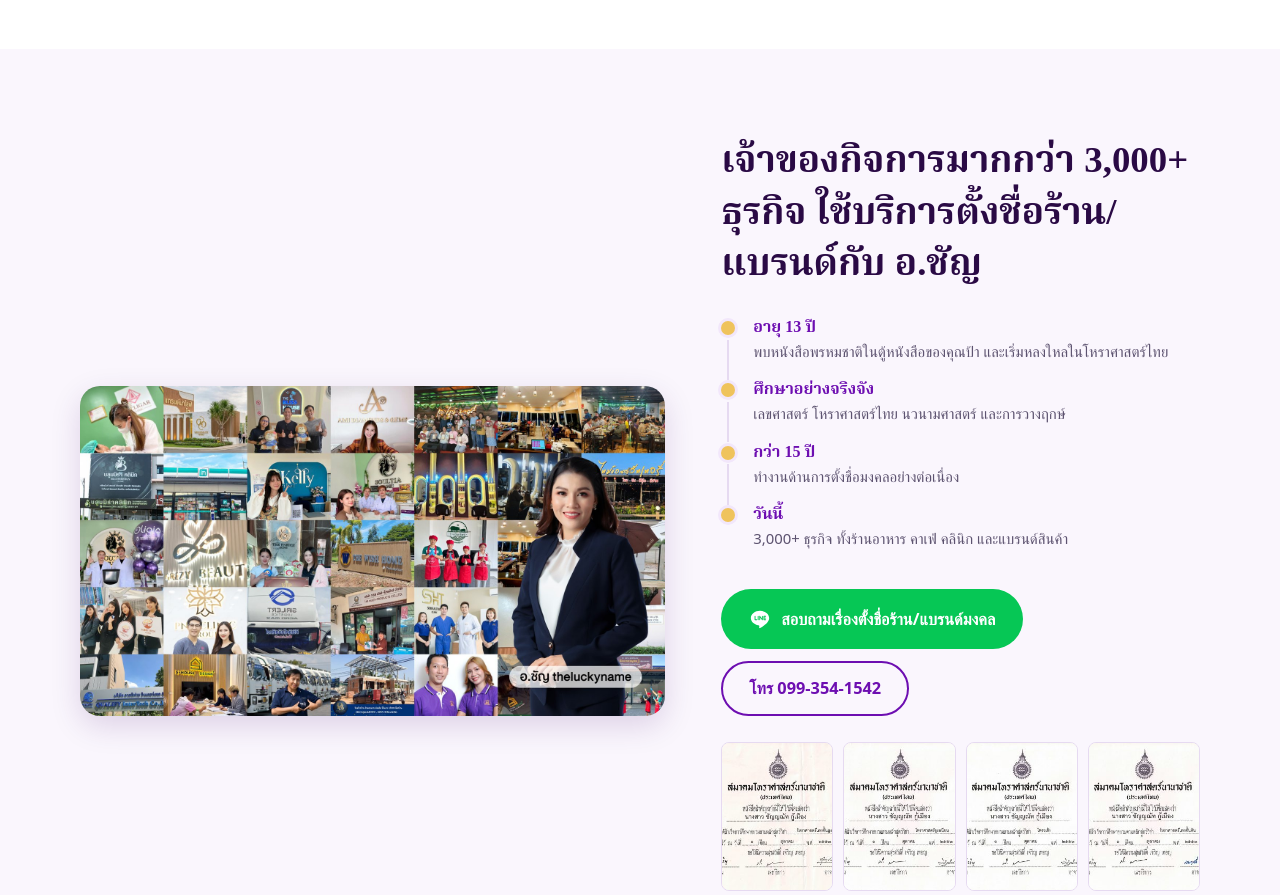
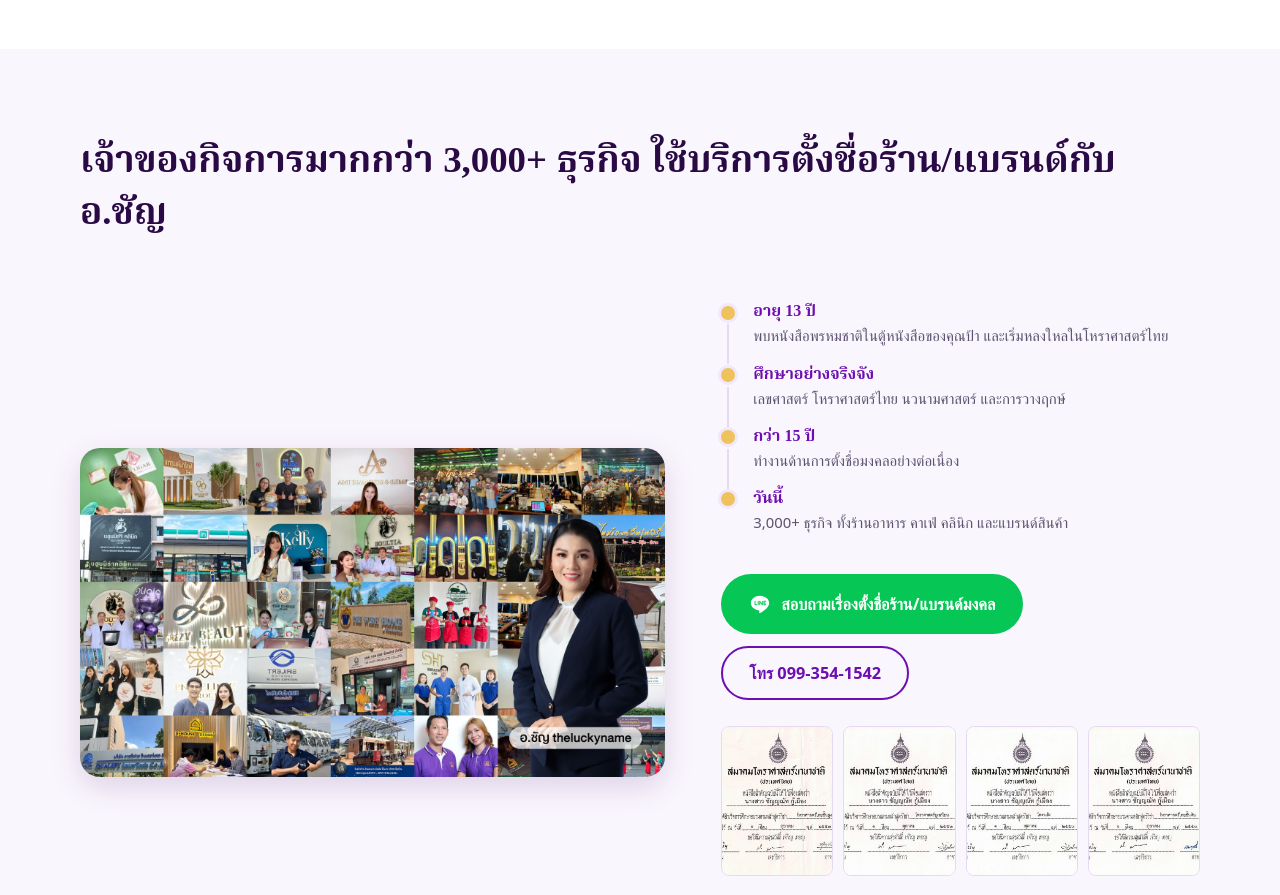
Before and after one commit to kangpla2530/theluckyname-brand, a plain HTML site: page index.html in a window 1280 px wide. Shown: the part 4900-5795 px from the top of the page. Drawn offline with Linux system fonts and the light colour scheme; a web font is replaced by a local one.

Commit message:
Move about heading above photo
Co-Authored-By: Claude Opus 5.5 <noreply@anthropic.com>
Claude-Session: https://claude.ai/code/session_018QbbST1ZSjePXtxfjqUwJK

```diff
--- a/index.html
+++ b/index.html
@@ -285,6 +285,7 @@ section{padding:88px 0}
 
 /* about */
 .about-photo{width:100%;height:auto;aspect-ratio:16/9;object-fit:cover;border-radius:20px;box-shadow:0 10px 30px rgba(59,6,99,.15)}
+.about-h{grid-column:1/-1;margin-bottom:-20px}
 .about .wrap{display:grid;grid-template-columns:1.1fr .9fr;gap:56px;align-items:center}
 .portrait{aspect-ratio:4/5;border-radius:24px;background:var(--royal-soft);display:grid;place-items:center;text-align:center;padding:24px;border:2px dashed #D4B8EC;color:var(--muted);font-size:.95rem}
 .story{margin-top:10px}
@@ -657,9 +658,9 @@ footer .disclaim{flex-basis:100%;border-top:1px solid rgba(255,255,255,.1);paddi
 <!-- 6. ABOUT -->
 <section class="about" aria-labelledby="ab-h">
   <div class="wrap">
+    <h2 id="ab-h" class="about-h">เจ้าของกิจการมากกว่า 3,000+ ธุรกิจ ใช้บริการตั้งชื่อร้าน/แบรนด์กับ <span class="nw">อ.ชัญ</span></h2>
     <img class="about-photo" loading="lazy" src="img/19.jpg" width="1600" height="900" alt="อ.ชัญ theluckyname กับตัวอย่างธุรกิจลูกค้าที่ใช้ชื่อและโลโก้จาก TheLuckyName">
     <div>
-      <h2 id="ab-h">เจ้าของกิจการมากกว่า 3,000+ ธุรกิจ ใช้บริการตั้งชื่อร้าน/แบรนด์กับ <span class="nw">อ.ชัญ</span></h2>
       <ol class="tl" aria-label="เส้นทางของ อ.ชัญ">
         <li><b>อายุ 13 ปี</b><span>พบหนังสือพรหมชาติในตู้หนังสือของคุณป้า และเริ่มหลงใหลในโหราศาสตร์ไทย</span></li>
         <li><b>ศึกษาอย่างจริงจัง</b><span>เลขศาสตร์ โหราศาสตร์ไทย นวนามศาสตร์ และการวางฤกษ์</span></li>
```
